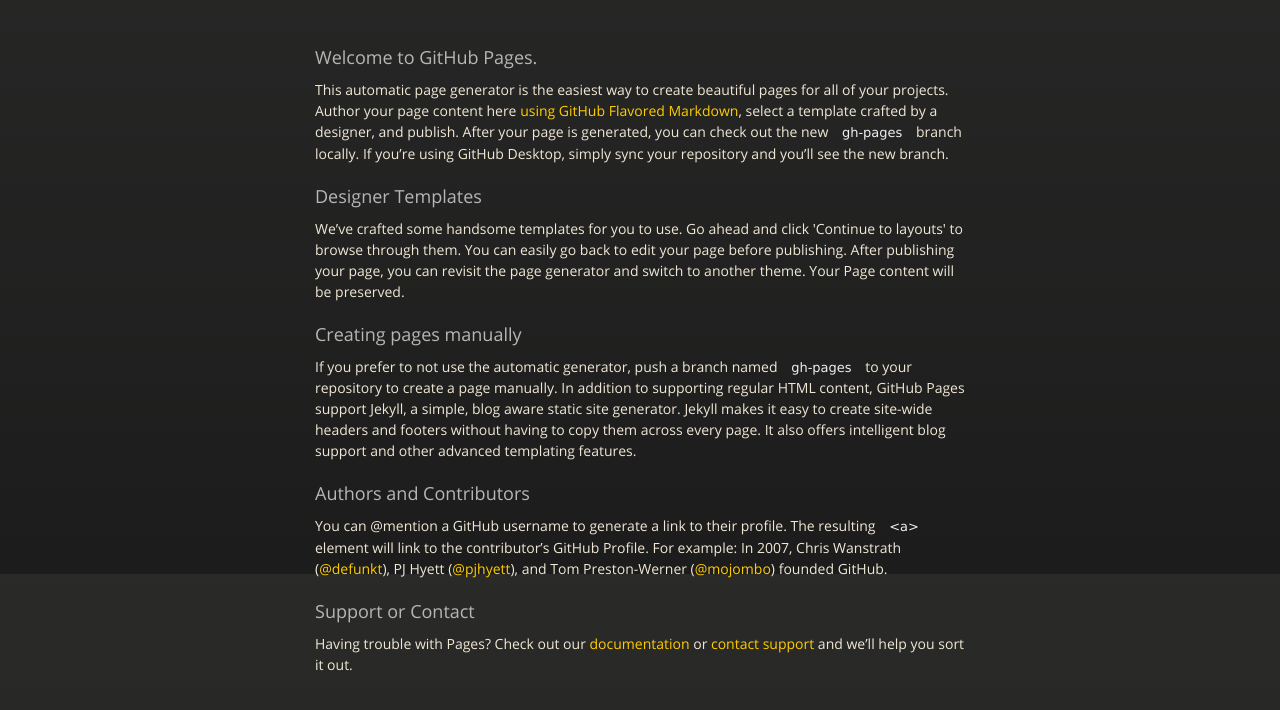
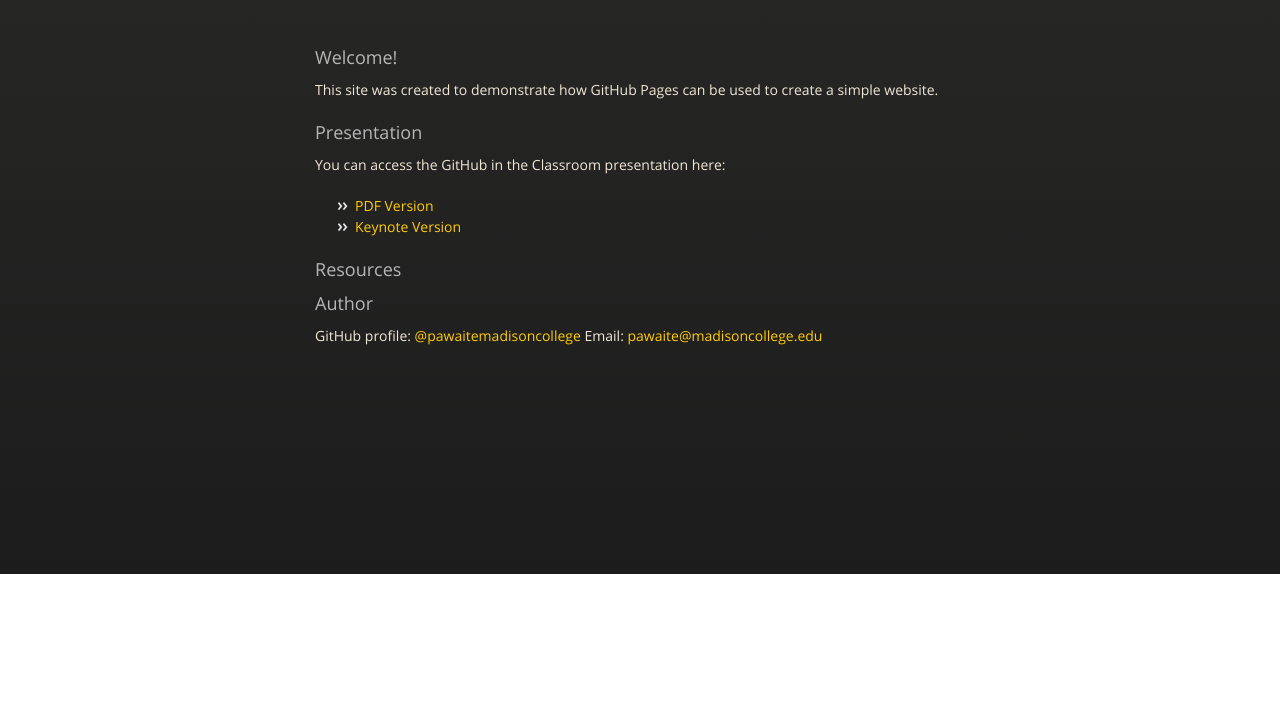
Before and after one commit to FlexibleLearningConference/FlexibleLearningConference.github.io, a plain HTML site: page index.html in a window 1280 px wide. Shown: the part 226-936 px from the top of the page. After the commit the page ends 800 px from the top, so only its background shows below. Drawn offline with nearby package versions, Linux system fonts and the light colour scheme.

Commit message:
Replace master branch with page content via GitHub

```diff
--- a/index.html
+++ b/index.html
@@ -36,29 +36,28 @@
         </div>
 
         <h3>
-<a id="welcome-to-github-pages" class="anchor" href="#welcome-to-github-pages" aria-hidden="true"><span aria-hidden="true" class="octicon octicon-link"></span></a>Welcome to GitHub Pages.</h3>
+<a id="welcome" class="anchor" href="#welcome" aria-hidden="true"><span aria-hidden="true" class="octicon octicon-link"></span></a>Welcome!</h3>
 
-<p>This automatic page generator is the easiest way to create beautiful pages for all of your projects. Author your page content here <a href="https://guides.github.com/features/mastering-markdown/">using GitHub Flavored Markdown</a>, select a template crafted by a designer, and publish. After your page is generated, you can check out the new <code>gh-pages</code> branch locally. If you’re using GitHub Desktop, simply sync your repository and you’ll see the new branch.</p>
+<p>This site was created to demonstrate how GitHub Pages can be used to create a simple website.</p>
 
 <h3>
-<a id="designer-templates" class="anchor" href="#designer-templates" aria-hidden="true"><span aria-hidden="true" class="octicon octicon-link"></span></a>Designer Templates</h3>
+<a id="presentation" class="anchor" href="#presentation" aria-hidden="true"><span aria-hidden="true" class="octicon octicon-link"></span></a>Presentation</h3>
 
-<p>We’ve crafted some handsome templates for you to use. Go ahead and click 'Continue to layouts' to browse through them. You can easily go back to edit your page before publishing. After publishing your page, you can revisit the page generator and switch to another theme. Your Page content will be preserved.</p>
+<p>You can access the GitHub in the Classroom presentation here:</p>
+
+<ul>
+<li><a href="https://github.com/FlexibleLearningConference/GitHub-In-The-Classroom/blob/master/GitHubForEducation.pdf">PDF Version</a></li>
+<li><a href="https://github.com/FlexibleLearningConference/GitHub-In-The-Classroom/blob/master/GitHubForEducation.key">Keynote Version</a></li>
+</ul>
 
 <h3>
-<a id="creating-pages-manually" class="anchor" href="#creating-pages-manually" aria-hidden="true"><span aria-hidden="true" class="octicon octicon-link"></span></a>Creating pages manually</h3>
-
-<p>If you prefer to not use the automatic generator, push a branch named <code>gh-pages</code> to your repository to create a page manually. In addition to supporting regular HTML content, GitHub Pages support Jekyll, a simple, blog aware static site generator. Jekyll makes it easy to create site-wide headers and footers without having to copy them across every page. It also offers intelligent blog support and other advanced templating features.</p>
+<a id="resources" class="anchor" href="#resources" aria-hidden="true"><span aria-hidden="true" class="octicon octicon-link"></span></a>Resources</h3>
 
 <h3>
-<a id="authors-and-contributors" class="anchor" href="#authors-and-contributors" aria-hidden="true"><span aria-hidden="true" class="octicon octicon-link"></span></a>Authors and Contributors</h3>
+<a id="author" class="anchor" href="#author" aria-hidden="true"><span aria-hidden="true" class="octicon octicon-link"></span></a>Author</h3>
 
-<p>You can @mention a GitHub username to generate a link to their profile. The resulting <code>&lt;a&gt;</code> element will link to the contributor’s GitHub Profile. For example: In 2007, Chris Wanstrath (<a href="https://github.com/defunkt" class="user-mention">@defunkt</a>), PJ Hyett (<a href="https://github.com/pjhyett" class="user-mention">@pjhyett</a>), and Tom Preston-Werner (<a href="https://github.com/mojombo" class="user-mention">@mojombo</a>) founded GitHub.</p>
-
-<h3>
-<a id="support-or-contact" class="anchor" href="#support-or-contact" aria-hidden="true"><span aria-hidden="true" class="octicon octicon-link"></span></a>Support or Contact</h3>
-
-<p>Having trouble with Pages? Check out our <a href="https://help.github.com/pages">documentation</a> or <a href="https://github.com/contact">contact support</a> and we’ll help you sort it out.</p>
+<p>GitHub profile: <a href="https://github.com/pawaitemadisoncollege" class="user-mention">@pawaitemadisoncollege</a>
+Email: <a href="mailto:pawaite@madisoncollege.edu">pawaite@madisoncollege.edu</a></p>
       </section>
 
     </div>
```
Also changed, not shown: params.json (+1 -1 lines).
